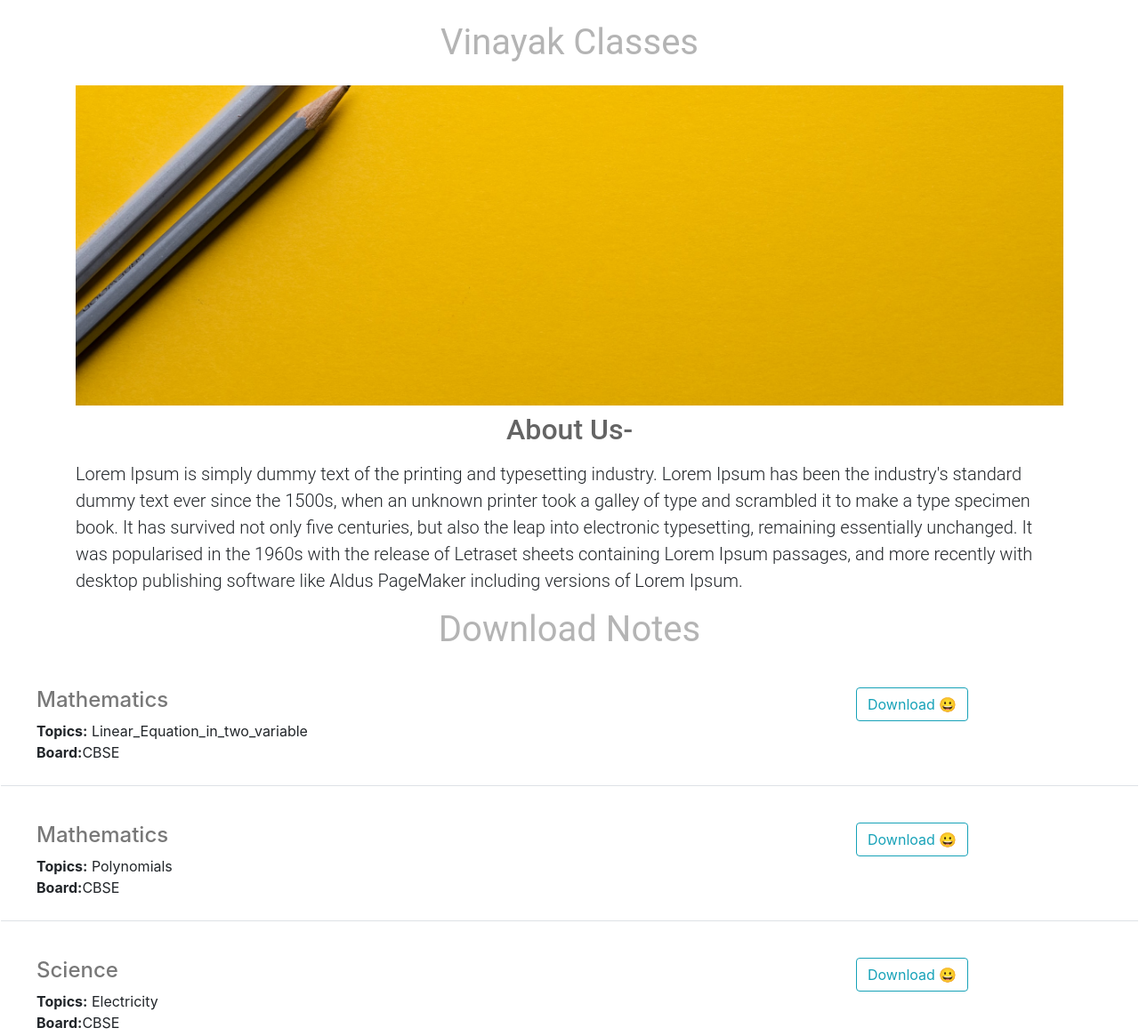
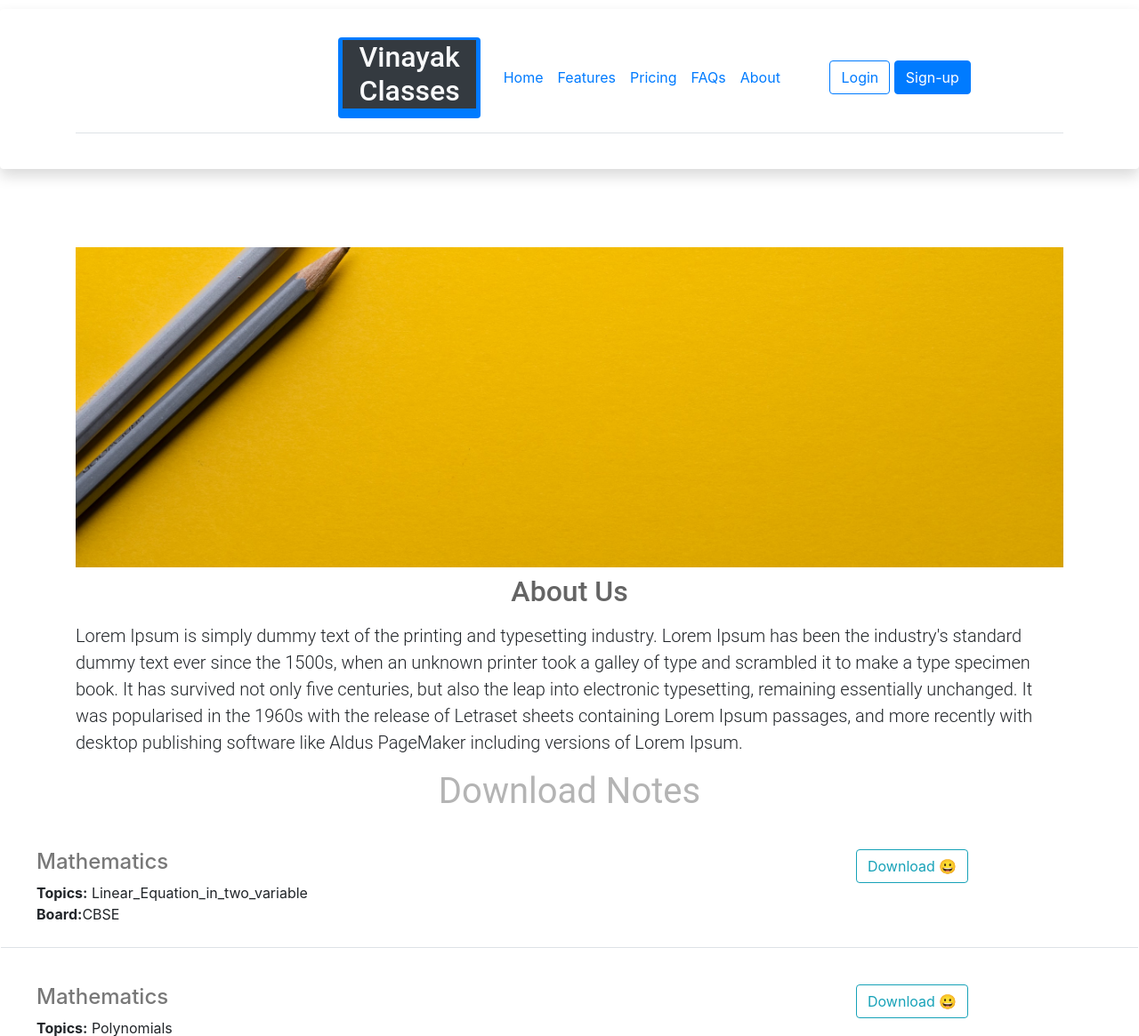
Before and after one commit to kartikeyakushwaha/KarVin-website, a Flask app: page / in a window 1280 px wide. Shown: the top 1165 px of the page at 89% size. Run offline with Flask 2, Linux system fonts and the light colour scheme.

Commit message:
added some

```diff
--- a/templates/home.html
+++ b/templates/home.html
@@ -34,14 +34,15 @@
   </style>
 </head>
   <body>
+    {%include 'nav.html'%}
     <div class="p-3 mb-2 bg-info-subtle text-emphasis-info">
     <div class="container" >
     <h1 class="text-center mt-2 mb-4">
-      Vinayak Classes
+
     </h1>
-    <img class="img-fluid " id="banner" src="https://KarVin-website-1.kartikeyakushwa.repl.co/static/banner.jpg"
-      height="350"width="100%">
-    <h2 class="text-center mt-2 mb-3">About Us-</h2>
+      <img src="https://KarVin-website-1.kartikeyakushwa.repl.co/static/banner.jpg" class="img-fluid" alt="..." id="banner">
+
+    <h2 class="text-center mt-2 mb-3">About Us</h2>
     <p class="lead">
       Lorem Ipsum is simply dummy text of the printing and typesetting industry. Lorem Ipsum has been the industry's standard dummy text ever since the 1500s, when an unknown printer took a galley of type and scrambled it to make a type specimen book. It has survived not only five centuries, but also the leap into electronic typesetting, remaining essentially unchanged. It was popularised in the 1960s with the release of Letraset sheets containing Lorem Ipsum passages, and more recently with desktop publishing software like Aldus PageMaker including versions of Lorem Ipsum.
  </p>
--- /dev/null
+++ b/templates/nav.html
@@ -0,0 +1,26 @@
+<div style="height:10px"></div>
+<nav class="shadow p-3 mb-5 bg-body-tertiary rounded  bg-white">
+
+  <div class="container">
+    <header class="d-flex flex-wrap align-items-center justify-content-center justify-content-md-between py-3 mb-4 border-bottom">
+      <a href="/" class="d-flex align-items-center col-md-3 mb-2 mb-md-0 text-dark text-decoration-none">
+        <svg class="bi me-2" width="40" height="32" role="img" aria-label="Bootstrap"><use xlink:href="#bootstrap"/></svg>
+      </a>
+    <div class="badge bg-primary text-wrap" style="width:10rem;">
+  <h2 class="text-light bg-dark">Vinayak Classes</h2>
+</div>
+      <ul class="nav col-12 col-md-auto mb-2 justify-content-center mb-md-0">
+        <li><a href="#" class="nav-link px-2 link-secondary">Home</a></li>
+        <li><a href="#" class="nav-link px-2 link-dark">Features</a></li>
+        <li><a href="#" class="nav-link px-2 link-dark">Pricing</a></li>
+        <li><a href="#" class="nav-link px-2 link-dark">FAQs</a></li>
+        <li><a href="#" class="nav-link px-2 link-dark">About</a></li>
+      </ul>
+
+      <div class="col-md-3 text-end">
+        <button type="button" class="btn btn-outline-primary me-2">Login</button>
+        <button type="button" class="btn btn-primary">Sign-up</button>
+      </div>
+    </header>
+  </div>
+</nav>
```
Also changed, not shown: 1 other file.
